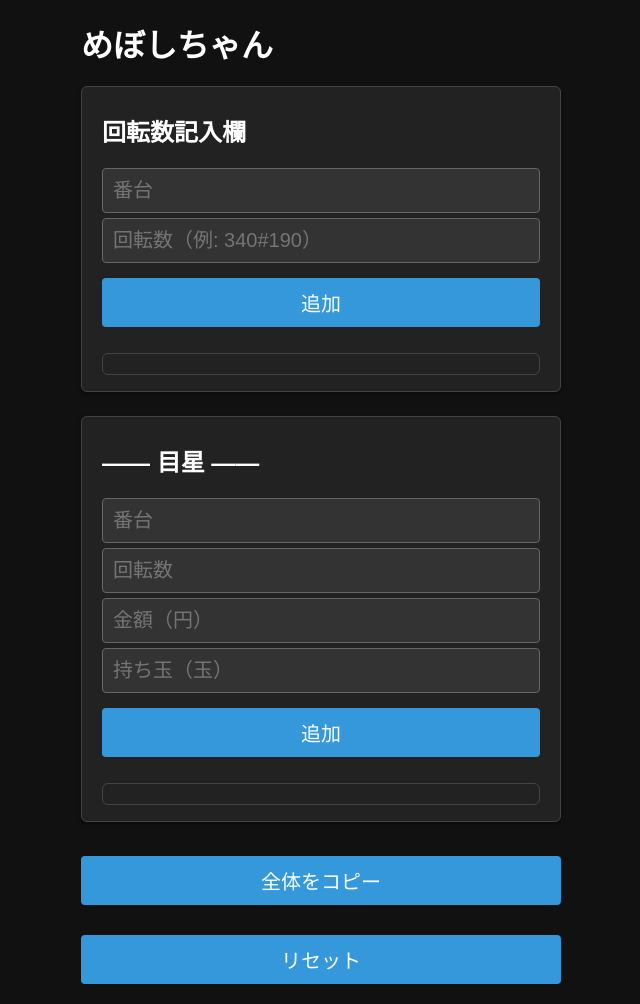
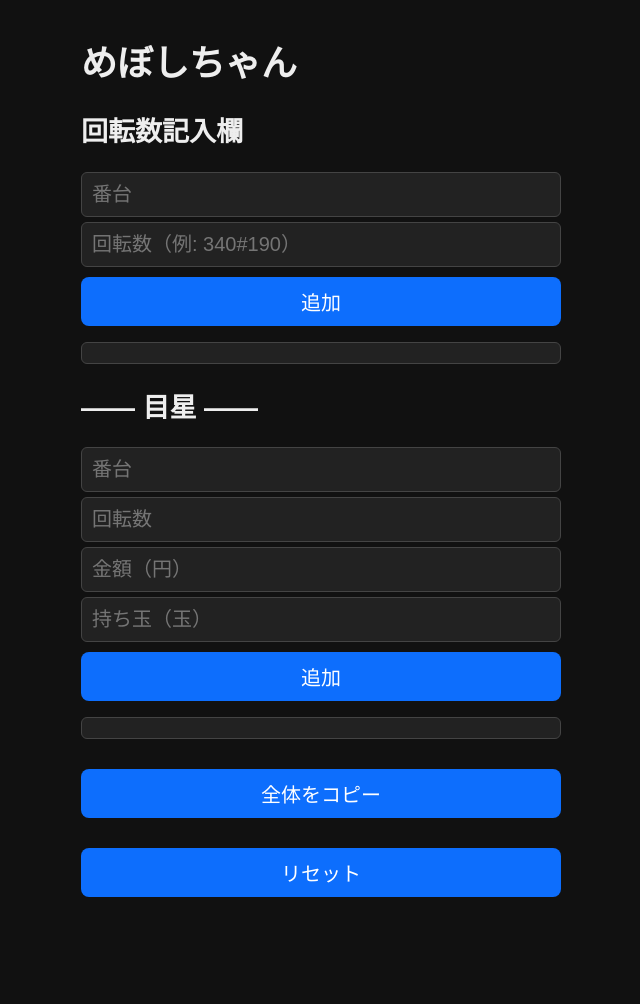
Before and after one commit to kurohige0812/meboshi, a Flask app: page / in a window 1280 px wide. Shown: the whole page, without its empty margins (319-959 px from the left). After the commit the page ends 897 px from the top, so only its background shows below. Run offline with Flask 3, Linux system fonts and the light colour scheme.

Commit message:
fix: スマホ対応のCSSスタイルを追加

```diff
--- a/static/dark.css
+++ b/static/dark.css
@@ -1,52 +1,54 @@
-/* ----- 全体レイアウト ----- */
-body{
-  font-family:"Helvetica Neue",sans-serif;
-  background:#111;          /* 黒背景 */
-  color:#eee;               /* 明るい文字 */
-  margin:0;padding:20px;
+body {
+  font-family: sans-serif;
+  padding: 16px;
+  background: #121212;
+  color: #f0f0f0;
+  font-size: 18px;
 }
 
-h1,h2{margin:10px 0 20px;color:#fff}
-
-/* セクション / カード */
-section,.section,.card{
-  background:#222;
-  border:1px solid #444;
-  border-radius:6px;
-  padding:16px 20px;
-  margin-bottom:24px;
-  box-shadow:0 2px 4px rgba(0,0,0,.4);
+.container {
+  max-width: 600px;
+  margin: auto;
 }
 
-/* ----- フォーム ----- */
-label{display:block;margin:8px 0 4px}
-input,select,textarea{
-  width:100%;padding:6px 8px;box-sizing:border-box;
-  font-size:15px;border:1px solid #666;border-radius:4px;
-  background:#333;color:#fff;
-}
-input[type="number"]::-webkit-inner-spin-button{-webkit-appearance:none}
-
-/* ----- ボタン ----- */
-button{
-  padding:8px 16px;margin:8px 10px 0 0;   /* ←右と下に余白 */
-  font-size:14px;cursor:pointer;
-  border:none;border-radius:4px;
-  background:#3498db;color:#fff;
-  transition:background .2s;
-}
-button:hover{background:#2980b9}
-button.secondary{background:#7f8c8d}
-button.secondary:hover{background:#666}
-button:disabled{background:#555;cursor:not-allowed}
-
-/* ----- 結果表示 ----- */
-.result{
-  margin-top:10px;display:inline-block;
-  background:#333;color:#0f0;
-  padding:10px;border:1px solid #666;
-  border-radius:4px;font-family:monospace;
+input {
+  width: 100%;
+  padding: 12px;
+  margin: 8px 0;
+  font-size: 18px;
+  border: 1px solid #444;
+  border-radius: 6px;
+  background-color: #222;
+  color: white;
 }
 
-/* ナビバーが暗色背景でも浮くように */
-.navbar-dark .nav-link.active{background:#0d6efd}
+button {
+  padding: 12px 24px;
+  font-size: 18px;
+  margin-top: 10px;
+  background: #0d6efd;
+  color: white;
+  border: none;
+  border-radius: 8px;
+  cursor: pointer;
+  display: block;
+  margin-left: auto;
+  margin-right: auto;
+}
+
+#resultBox, #meboshiBox {
+  font-size: 20px;
+  padding: 12px;
+  margin-top: 16px;
+  background: #222;
+  border-radius: 6px;
+  white-space: pre-wrap;
+  line-height: 1.6;
+}
+
+@media (max-width: 480px) {
+  h1 {
+    font-size: 24px;
+    text-align: center;
+  }
+}
```
